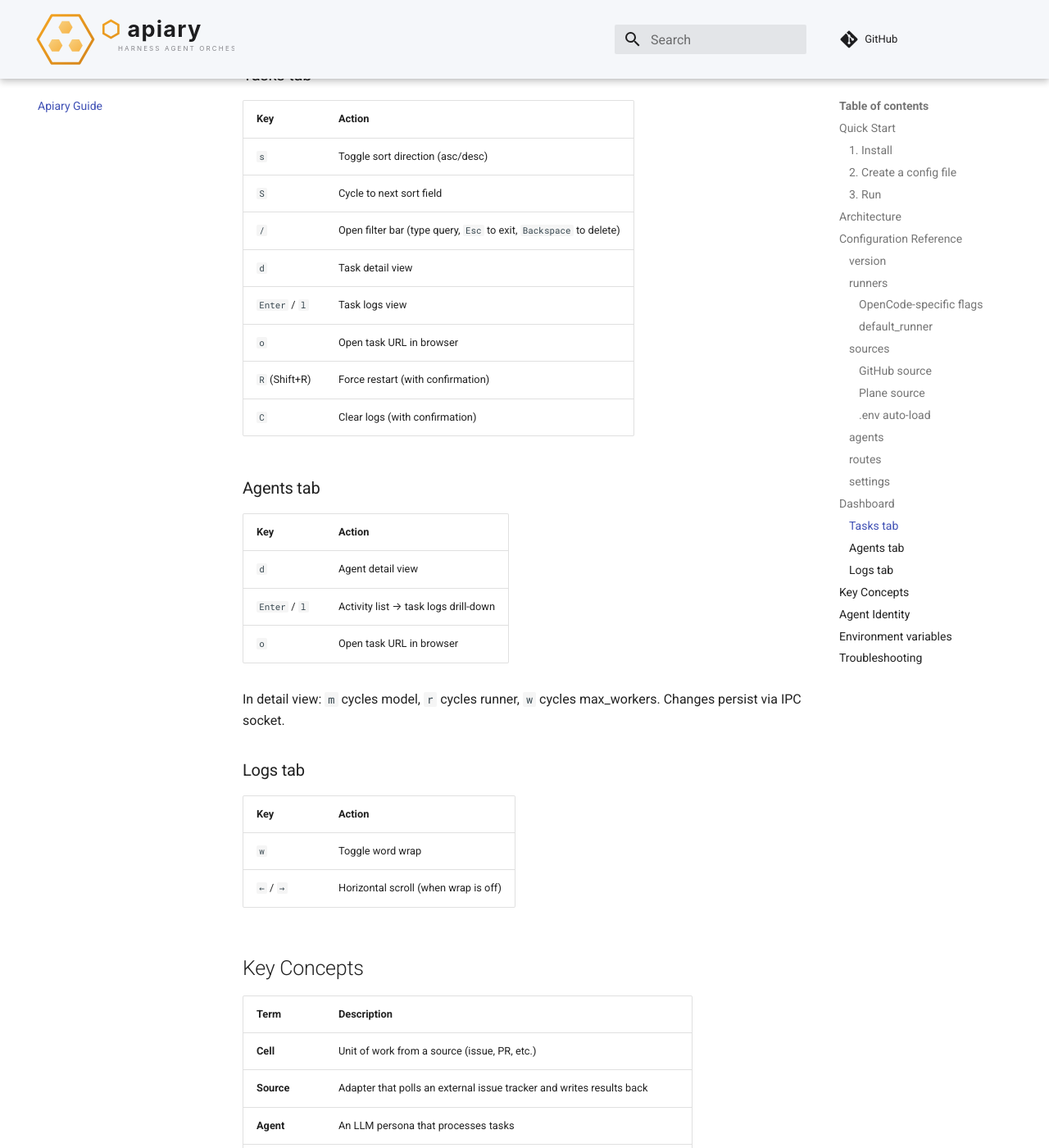
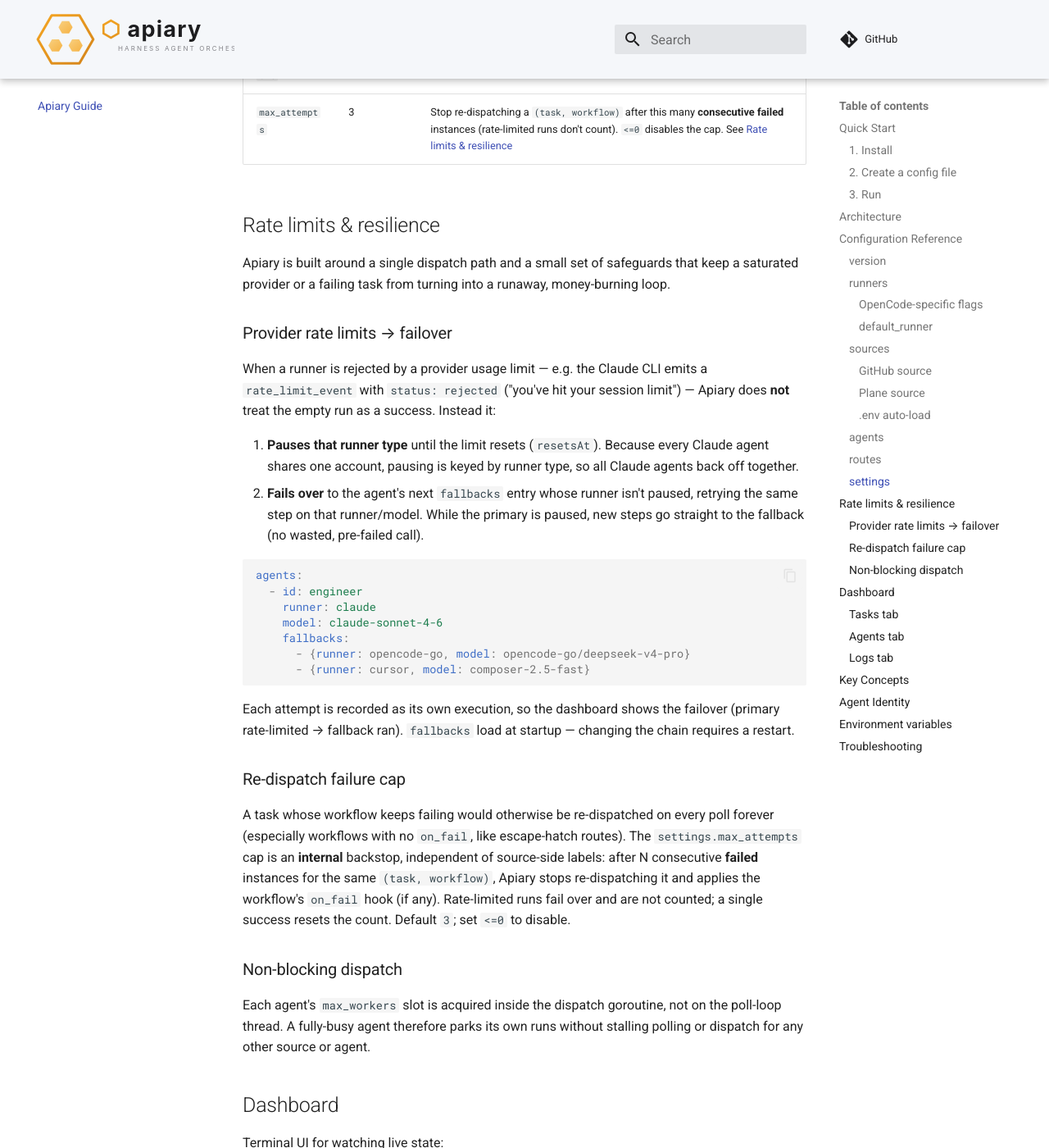
Before and after one commit to orlandoburli/apiary, an MkDocs documentation site: the page built from docs/apiary-guide.md, in a window 1280 px wide and 1400 px high, scrolled down 8136 px. Shown: the whole window at 82% size. Built offline with MkDocs 1.6.1 and Material for MkDocs 9.7.7, drawn with Linux system fonts in a browser that asks for light colours; comment, search, counter and statistics services are not loaded; some of the changed text lies outside the part shown.

Commit message:
docs: document rate-limit failover, re-dispatch cap, non-blocking dispatch (#102)
Documents the dispatcher hardening (PRs #97/#98/#100/#101):
- agents.fallbacks (rate-limit failover chain) in the agent table + example
- settings.max_attempts (re-dispatch failure cap) in the settings table
- new 'Rate limits & resilience' section (failover / cap / non-blocking)

Updated docs/apiary-guide.md, the apiary-guide skill, and the full example
config (engineer fallbacks → opencode runners; settings.max_attempts).

Co-authored-by: Orlando Burli <orlando.developermaster@gmail.com>

````diff
--- a/docs/apiary-guide.md
+++ b/docs/apiary-guide.md
@@ -256,6 +256,14 @@ agents:
     # Max concurrency for THIS agent (overrides global settings.concurrency)
     max_workers: 2
 
+    # Rate-limit failover: if the primary runner is rejected by a provider
+    # usage limit (e.g. Claude's 5-hour session limit), retry on the next
+    # non-paused fallback runner/model instead of stalling. See Rate limits
+    # & resilience below.
+    fallbacks:
+      - {runner: opencode-go, model: opencode-go/deepseek-v4-pro}
+      - {runner: cursor, model: composer-2.5-fast}
+
     # Per-agent route overrides
     match:
       source: my-repo
@@ -274,6 +282,7 @@ agents:
 | `source_email` | no | Git author email (set as `GIT_AUTHOR_EMAIL`, `GIT_COMMITTER_EMAIL` in runner env) |
 | `source_name` | no | Git author name (set as `GIT_AUTHOR_NAME`, `GIT_COMMITTER_NAME` in runner env) |
 | `max_workers` | no | Per-agent concurrency cap (default: global `settings.concurrency`) |
+| `fallbacks` | no | Ordered list of `{runner, model}` to fail over to when the primary runner hits a provider rate limit. `runner` must be a defined runner id; `model` is optional (empty = that runner's default). See [Rate limits & resilience](#rate-limits--resilience) |
 | `env` | no | Agent-scope environment variables (map). Lowest-precedence explicit scope — see [Environment variables](#environment-variables) |
 
 ### `routes`
@@ -312,7 +321,65 @@ settings:
   log_level: info          # debug | info | warn | error
   state_lock: true         # Add "in-progress" label on acknowledge
   result_comment: true     # Post agent output as comment
+  max_attempts: 3          # Re-dispatch failure cap per (task, workflow); <=0 disables
 ```
+
+| Field | Default | Description |
+|---|---|---|
+| `concurrency` | 2 | Global worker pool size (informational; real dispatch concurrency is the sum of per-agent `max_workers`) |
+| `log_level` | info | `debug` \| `info` \| `warn` \| `error` |
+| `state_lock` | false | Add an "in-progress" label on acknowledge |
+| `result_comment` | false | Post agent output back as a comment |
+| `max_attempts` | 3 | Stop re-dispatching a `(task, workflow)` after this many **consecutive failed** instances (rate-limited runs don't count). `<=0` disables the cap. See [Rate limits & resilience](#rate-limits--resilience) |
+
+## Rate limits & resilience
+
+Apiary is built around a single dispatch path and a small set of safeguards that
+keep a saturated provider or a failing task from turning into a runaway,
+money-burning loop.
+
+### Provider rate limits → failover
+
+When a runner is rejected by a provider usage limit — e.g. the Claude CLI emits a
+`rate_limit_event` with `status: rejected` ("you've hit your session limit") —
+Apiary does **not** treat the empty run as a success. Instead it:
+
+1. **Pauses that runner type** until the limit resets (`resetsAt`). Because every
+   Claude agent shares one account, pausing is keyed by runner type, so all Claude
+   agents back off together.
+2. **Fails over** to the agent's next `fallbacks` entry whose runner isn't paused,
+   retrying the same step on that runner/model. While the primary is paused, new
+   steps go straight to the fallback (no wasted, pre-failed call).
+
+```yaml
+agents:
+  - id: engineer
+    runner: claude
+    model: claude-sonnet-4-6
+    fallbacks:
+      - {runner: opencode-go, model: opencode-go/deepseek-v4-pro}
+      - {runner: cursor, model: composer-2.5-fast}
+```
+
+Each attempt is recorded as its own execution, so the dashboard shows the
+failover (primary rate-limited → fallback ran). `fallbacks` load at startup —
+changing the chain requires a restart.
+
+### Re-dispatch failure cap
+
+A task whose workflow keeps failing would otherwise be re-dispatched on every poll
+forever (especially workflows with no `on_fail`, like escape-hatch routes). The
+`settings.max_attempts` cap is an **internal** backstop, independent of
+source-side labels: after N consecutive **failed** instances for the same
+`(task, workflow)`, Apiary stops re-dispatching it and applies the workflow's
+`on_fail` hook (if any). Rate-limited runs fail over and are not counted; a single
+success resets the count. Default `3`; set `<=0` to disable.
+
+### Non-blocking dispatch
+
+Each agent's `max_workers` slot is acquired inside the dispatch goroutine, not on
+the poll-loop thread. A fully-busy agent therefore parks its own runs without
+stalling polling or dispatch for any other source or agent.
 
 ## Dashboard
 
````
Also changed, not shown: .claude/skills/apiary-guide/SKILL.md (+28 -0 lines), 1 other file.
